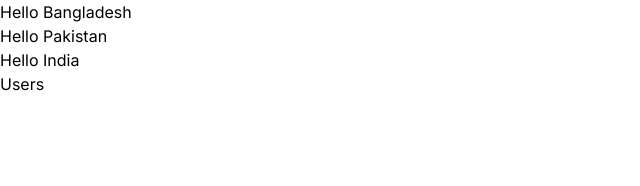
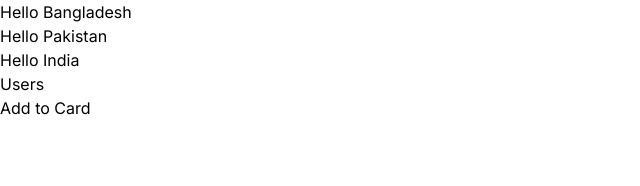
Before and after one commit to sourov526/NextJs_Learning_Project, a Next.js app: page / in a window 1280 px wide. Shown: the top 186 px of the page, without its empty margins (0-640 px from the left). Built offline with nearby package versions, Linux system fonts and the light colour scheme.

Commit message:
basic of CSR and SSR

```diff
--- /dev/null
+++ b/app/components/AddToCard.tsx
@@ -0,0 +1,12 @@
+'use client'
+import React from 'react'
+
+const AddToCard = () => {
+  return (
+    <div>
+        <button onClick={() => console.log('Click to this button')}>Add to Card</button>
+    </div>
+  )
+}
+
+export default AddToCard
--- /dev/null
+++ b/app/components/ProductCard.tsx
@@ -0,0 +1,12 @@
+import React from 'react'
+import AddToCard from './AddToCard';
+
+const ProductCard = () => {
+  return (
+    <div>
+        <AddToCard />
+    </div>
+  )
+}
+
+export default ProductCard
--- a/app/page.tsx
+++ b/app/page.tsx
@@ -1,5 +1,6 @@
 import Image from 'next/image'
 import Link from 'next/link'
+import ProductCard from './components/ProductCard'
 
 export default function Home() {
   return (
@@ -8,6 +9,7 @@
       <h3>Hello Pakistan</h3>
       <h4>Hello India</h4>
       <Link href="/users">Users</Link>
+      <ProductCard />
     </main>
   )
 }
```
